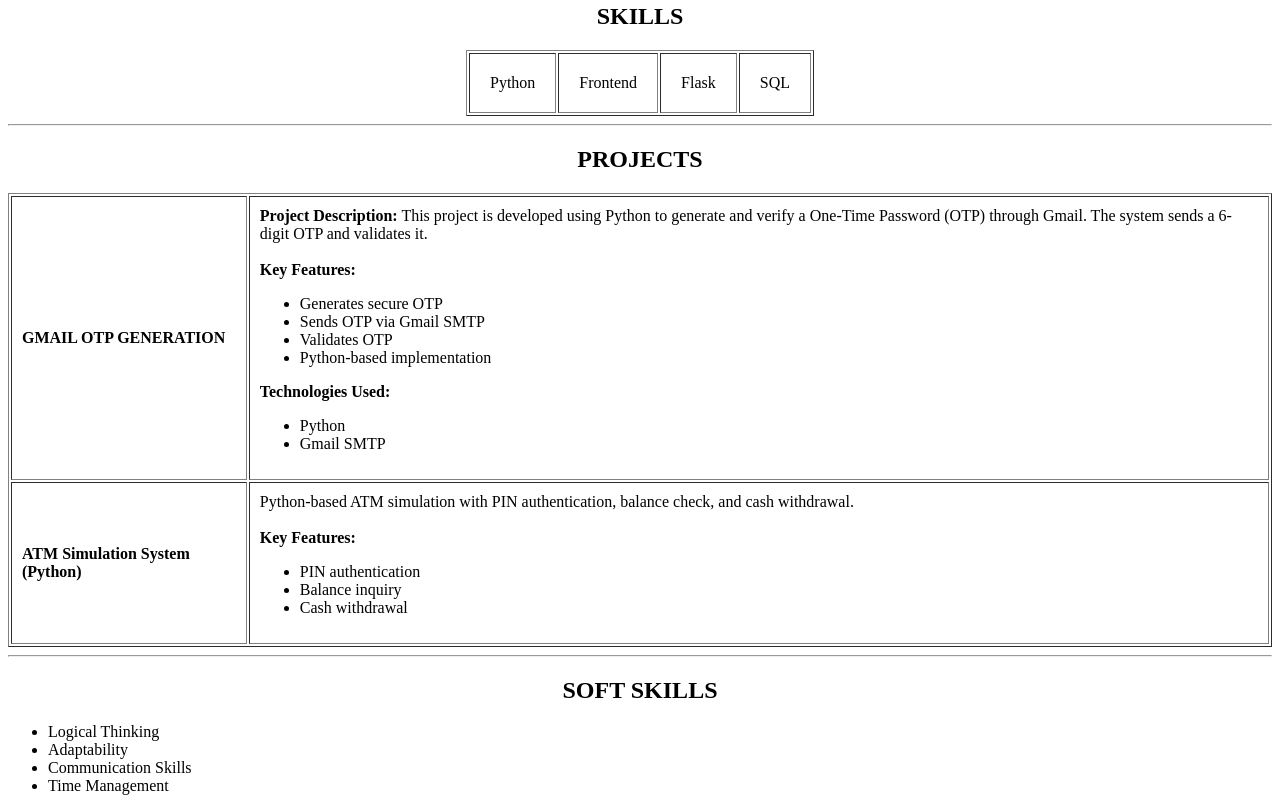
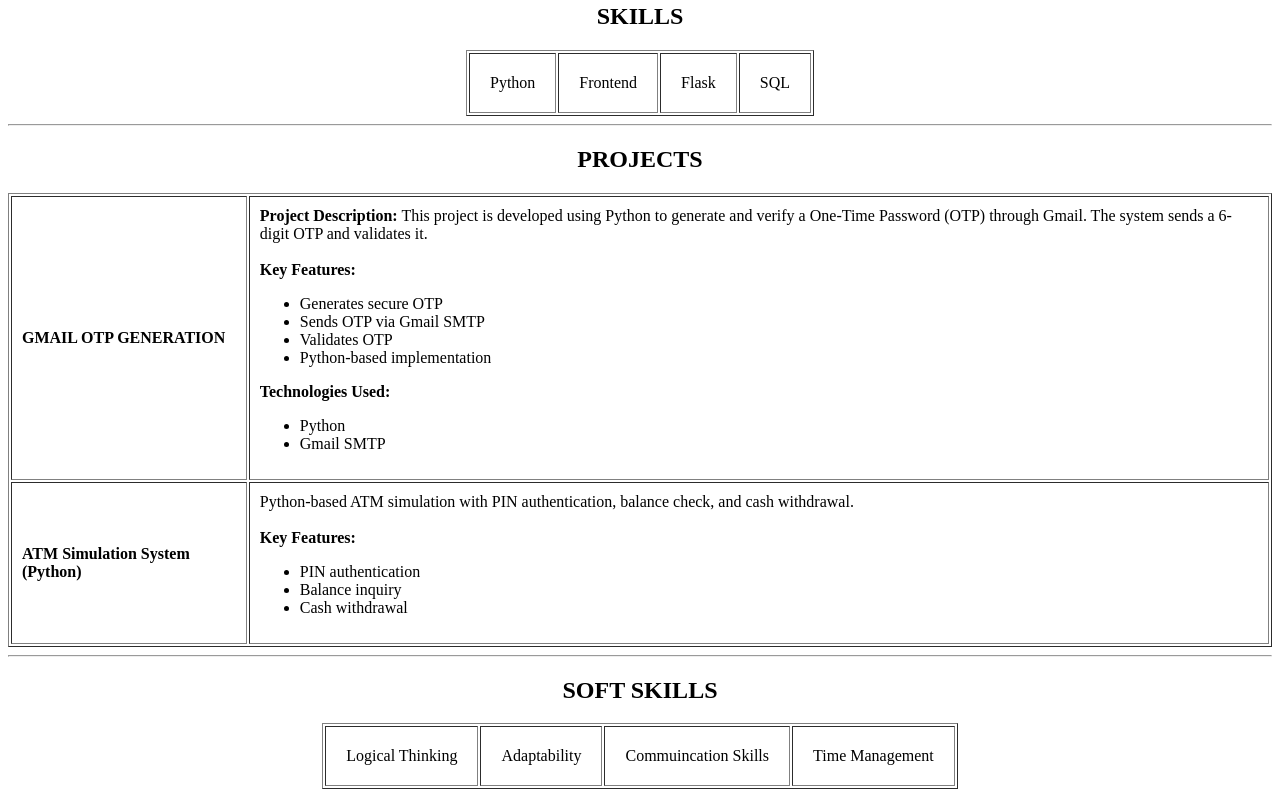
Before and after one commit to apoorva-venkata/blog, a plain HTML site: page index.html in a window 1280 px wide. Shown: the part 1055-1866 px from the top of the page. Drawn offline with Linux system fonts and the light colour scheme.

Commit message:
Update index.html

```diff
--- a/index.html
+++ b/index.html
@@ -185,14 +185,18 @@
     <hr>
 
     <!-- SOFT SKILLS -->
-    <h2 align="center"><b>SOFT SKILLS</b></h2>
+   <h2 align="center"><b>SOFT SKILLS</b></h2>
 
-    <ul>
-        <li>Logical Thinking</li>
-        <li>Adaptability</li>
-        <li>Communication Skills</li>
-        <li>Time Management</li>
-    </ul>
+    <div style="overflow-x:auto;">
+        <table border="1" align="center" cellpadding="20">
+            <tr>
+                <td>Logical Thinking</td>
+                <td>Adaptability</td>
+                <td>Commuincation Skills</td>
+                <td>Time Management</td>
+            </tr>
+        </table>
+    </div>
 
 </body>
 </html>
```
